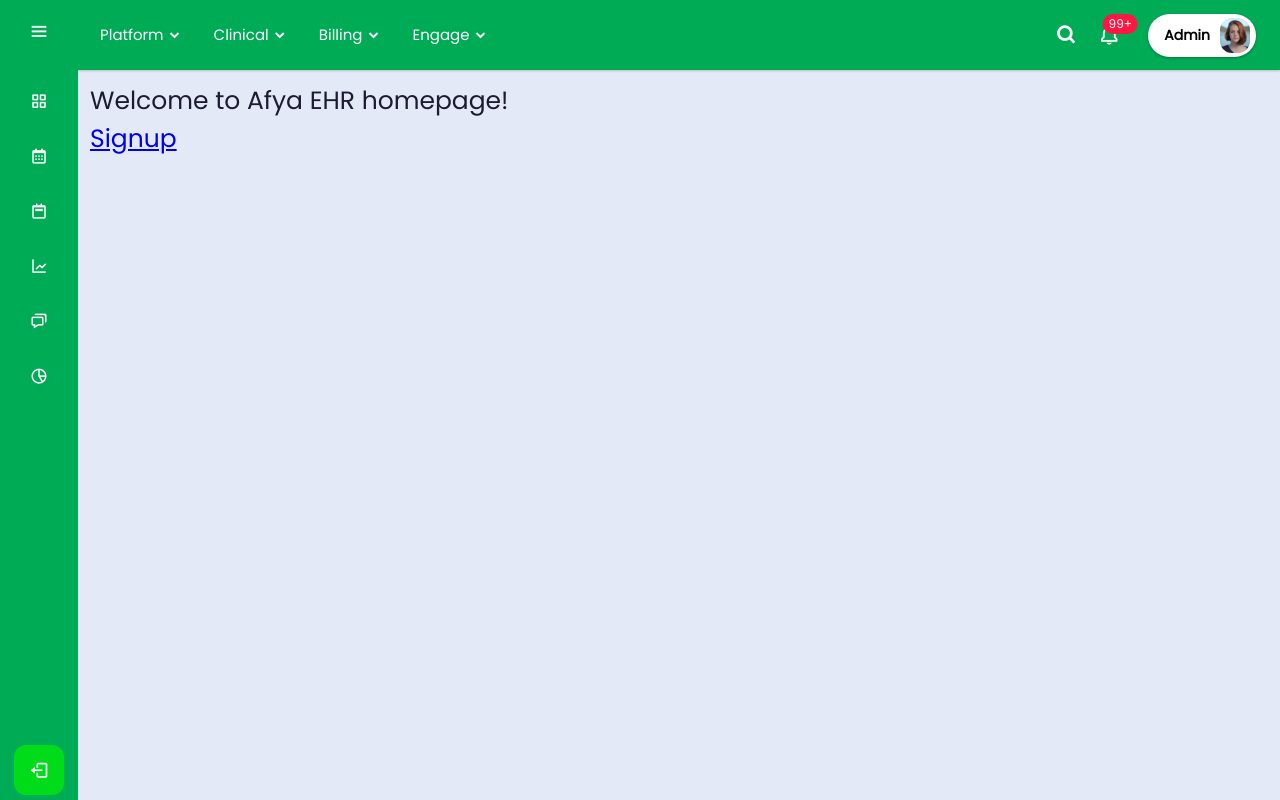
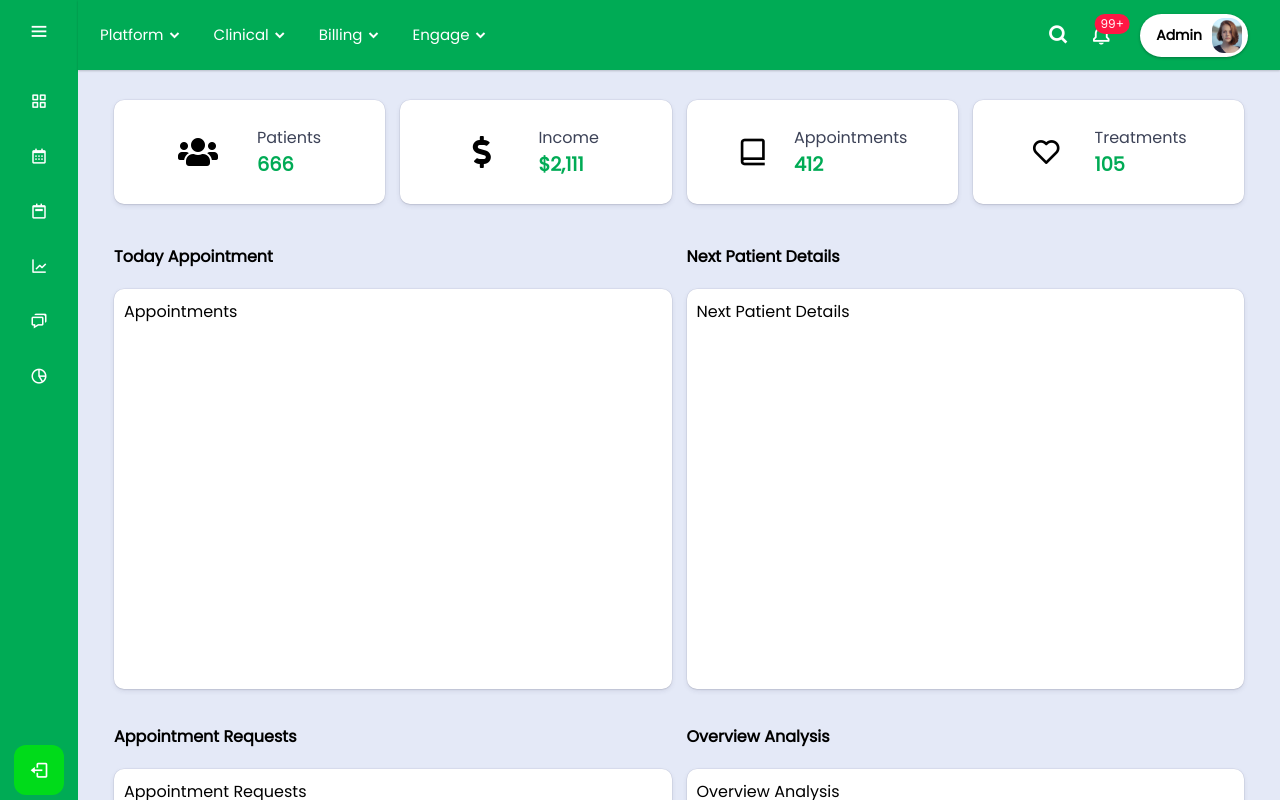
Before and after one commit to allistermugaisi/ehr-client, a React (Create React App) app: page / in a window 1280 px wide. Built offline with nearby package versions, Linux system fonts and the light colour scheme.

Commit message:
performed code-splitting, added ui elements

```diff
--- a/src/components/app/Landing.css
+++ b/src/components/app/Landing.css
@@ -79,11 +79,12 @@
 	background: #fff;
 	line-height: 35px;
 	text-align: center;
-	box-shadow: 0 5px 10px rgba(0, 0, 0, 0.2);
 	transition: 0s;
 	opacity: 0;
 	pointer-events: none;
 	display: block;
+	box-shadow: 0px 0px 0px 0.5px rgba(50, 50, 93, 0.1),
+		0px 2px 5px 0px rgba(50, 50, 93, 0.1), 0px 1px 1.5px 0px rgba(0, 0, 0, 0.07);
 }
 .sidebar.active ul li .tooltip {
 	display: none;
@@ -227,6 +228,7 @@
 	height: 100%;
 	width: calc(100% - 78px);
 	left: 78px;
+	overflow-y: auto;
 	background: #e4e9f7;
 	box-shadow: 0 5px 10px rgba(0, 0, 0, 0.2px);
 	transition: all 0.5s ease;
@@ -248,22 +250,31 @@
 /* Navbar navigation */
 nav {
 	top: 0;
-	left: 0;
-	width: 100%;
+	width: calc(100% - 78px);
 	height: 100%;
 	height: 70px;
+	position: fixed;
 	background: #00ab55;
 	box-shadow: 0 1px 2px rgba(0, 0, 0, 0.2);
-	z-index: 99;
+	z-index: 1200;
 }
-nav .navbar {
+.nav .navbar {
 	height: 100%;
-	max-width: calc(100% - 1rem);
-	width: 100%;
+	width: 98%;
 	display: flex;
 	align-items: center;
 	justify-content: space-between;
 	padding: 0 0.5rem;
+	transition: width 0.5s ease;
+}
+.nav.active .navbar {
+	height: 100%;
+	width: calc(100% - 180px);
+	display: flex;
+	align-items: center;
+	justify-content: space-between;
+	padding: 0 0.5rem;
+	transition: width 0.5s ease;
 }
 .navbar .logo a {
 	font-size: 30px;
--- a/src/components/app/Landing.js
+++ b/src/components/app/Landing.js
@@ -25,6 +25,7 @@
 			<div className="home_content">
 				<Navbar
 					dropdownRef={dropdownRef}
+					sidebar={toggled}
 					searchToggled={searchToggled}
 					handleSearchToggle={handleSearchToggle}
 					isActive={isActive}
--- a/src/components/app/Navbar.js
+++ b/src/components/app/Navbar.js
@@ -8,11 +8,12 @@
 	searchToggled,
 	handleSearchToggle,
 	onClick,
+	sidebar,
 	isActive,
 }) => {
 	return (
 		<>
-			<nav>
+			<nav className={sidebar ? 'nav active' : 'nav'}>
 				<div className={searchToggled ? 'navbar showInput' : 'navbar'}>
 					<div className="nav-links">
 						<ul className="links">
@@ -20,9 +21,6 @@
 								<Link to="#">Platform</Link>
 								<i className="bx bxs-chevron-down js-arrow arrow"></i>
 								<ul className="js-sub-menu sub-menu">
-									<li>
-										<Link to="/dashboard">Dashboard</Link>
-									</li>
 									<li>
 										<Link to="/patients">Patients</Link>
 									</li>
--- a/src/components/app/Routes.js
+++ b/src/components/app/Routes.js
@@ -9,7 +9,6 @@
 	Messages,
 	Reports,
 	// Platform components
-	Dashboard,
 	Patients,
 	Calendar,
 	Documents,
@@ -72,11 +71,6 @@
 		content: () => <Reports />,
 	},
 	// Platform routes
-	{
-		path: `/dashboard`,
-		exact: false,
-		content: () => <Dashboard />,
-	},
 	{
 		path: `/patients`,
 		exact: false,
--- a/src/components/pages/Dashboard.js
+++ /dev/null
@@ -1,7 +0,0 @@
-import React from 'react';
-
-const Dashboard = () => {
-	return <div className="text">Dashboard</div>;
-};
-
-export default Dashboard;
--- a/src/components/pages/Home.js
+++ b/src/components/pages/Home.js
@@ -1,12 +1,61 @@
 import React from 'react';
-import { Link } from 'react-router-dom';
+// import { Link } from 'react-router-dom';
+import './css/Home.css';
 
 const Home = () => {
 	return (
 		<div>
-			<div className="text">
-				Welcome to Afya EHR homepage!
-				<br /> <Link to="/auth/signin">Signup</Link>
+			<div className="home_container">
+				<div className="home_cards">
+					<div className="home-card-detail">
+						<i className="fas fa-users"></i>
+						<div className="home-card-inner">
+							<span>Patients</span>
+							<p>666</p>
+						</div>
+					</div>
+					<div className="home-card-detail">
+						<i className="fas fa-dollar-sign"></i>
+						<div className="home-card-inner">
+							<span>Income</span>
+							<p>$2,111</p>
+						</div>
+					</div>
+					<div className="home-card-detail">
+						<i className="bx bx-book-alt"></i>
+						<div className="home-card-inner">
+							<span>Appointments</span>
+							<p>412</p>
+						</div>
+					</div>
+					<div className="home-card-detail">
+						<i className="bx bx-heart"></i>
+						<div className="home-card-inner">
+							<span>Treatments</span>
+							<p>105</p>
+						</div>
+					</div>
+				</div>
+				<div className="home_info">
+					<div className="home_card_info">
+						<h4>Today Appointment</h4>
+						<div className="home_appointments">Appointments</div>
+					</div>
+					<div className="home_card_info">
+						<h4>Next Patient Details</h4>
+						<div className="home_patient_next">Next Patient Details</div>
+					</div>
+					<div className="home_card_info">
+						<h4>Appointment Requests</h4>
+						<div className="home_request_appointments">
+							Appointment Requests
+						</div>
+					</div>
+					<div className="home_card_info">
+						<h4>Overview Analysis</h4>
+						<div className="home_analytics">Overview Analysis</div>
+					</div>
+				</div>
 			</div>
 		</div>
 	);
--- a/src/components/pages/PerfomanceDashboard.js
+++ b/src/components/pages/PerformanceDashboard.js
@@ -1,7 +1,7 @@
 import React from 'react';
 
-const PerfomanceDashboard = () => {
+const PerformanceDashboard = () => {
 	return <div className="text">Performance Dashboard</div>;
 };
 
-export default PerfomanceDashboard;
+export default PerformanceDashboard;
--- /dev/null
+++ b/src/components/pages/css/Home.css
@@ -0,0 +1,89 @@
+.home_container {
+	margin-top: 70px;
+	padding: 20px 1rem;
+}
+.home_cards {
+	display: grid;
+	grid-template-columns: repeat(4, 1fr);
+	gap: 15px;
+	padding: 10px 0;
+	transition: 350ms;
+	margin: 0 20px;
+}
+.home-card-detail {
+	display: flex;
+	justify-content: space-evenly;
+	align-items: center;
+	padding: 25px;
+	border-radius: 10px;
+	background: #ffffff;
+	transition: box-shadow 300ms cubic-bezier(0.4, 0, 0.2, 1) 0ms;
+	box-shadow: 0px 0px 0px 0.5px rgba(50, 50, 93, 0.1),
+		0px 2px 5px 0px rgba(50, 50, 93, 0.1), 0px 1px 1.5px 0px rgba(0, 0, 0, 0.07);
+}
+.home-card-detail > i {
+	font-size: 2rem;
+}
+.home-card-inner {
+	display: flex;
+	flex-direction: column;
+}
+.home-card-inner > span {
+	color: #3c4257;
+}
+.home-card-inner > p {
+	color: #00ab55;
+	font-size: 1.2rem;
+	font-weight: 600;
+}
+
+/* Home info */
+.home_info {
+	display: grid;
+	grid-template-columns: repeat(2, 1fr);
+	gap: 15px;
+	padding: 10px 0;
+	transition: 350ms;
+	margin: 20px 20px;
+}
+
+.home_appointments {
+	margin: 20px 0;
+	padding: 10px;
+	min-height: 400px;
+	border-radius: 10px;
+	background: #ffffff;
+	transition: box-shadow 300ms cubic-bezier(0.4, 0, 0.2, 1) 0ms;
+	box-shadow: 0px 0px 0px 0.5px rgba(50, 50, 93, 0.1),
+		0px 2px 5px 0px rgba(50, 50, 93, 0.1), 0px 1px 1.5px 0px rgba(0, 0, 0, 0.07);
+}
+.home_patient_next {
+	margin: 20px 0;
+	padding: 10px;
+	min-height: 400px;
+	border-radius: 10px;
+	background: #ffffff;
+	transition: box-shadow 300ms cubic-bezier(0.4, 0, 0.2, 1) 0ms;
+	box-shadow: 0px 0px 0px 0.5px rgba(50, 50, 93, 0.1),
+		0px 2px 5px 0px rgba(50, 50, 93, 0.1), 0px 1px 1.5px 0px rgba(0, 0, 0, 0.07);
+}
+.home_request_appointments {
+	margin: 20px 0;
+	padding: 10px;
+	min-height: 400px;
+	border-radius: 10px;
+	background: #ffffff;
+	transition: box-shadow 300ms cubic-bezier(0.4, 0, 0.2, 1) 0ms;
+	box-shadow: 0px 0px 0px 0.5px rgba(50, 50, 93, 0.1),
+		0px 2px 5px 0px rgba(50, 50, 93, 0.1), 0px 1px 1.5px 0px rgba(0, 0, 0, 0.07);
+}
+.home_analytics {
+	margin: 20px 0;
+	padding: 10px;
+	min-height: 400px;
+	border-radius: 10px;
+	background: #ffffff;
+	transition: box-shadow 300ms cubic-bezier(0.4, 0, 0.2, 1) 0ms;
+	box-shadow: 0px 0px 0px 0.5px rgba(50, 50, 93, 0.1),
+		0px 2px 5px 0px rgba(50, 50, 93, 0.1), 0px 1px 1.5px 0px rgba(0, 0, 0, 0.07);
+}
--- a/src/components/pages/index.js
+++ b/src/components/pages/index.js
@@ -1,41 +1,54 @@
+import { lazy } from 'react';
+
+// Perform code-Splitting to load components on demand
+
 // Sidebar components
-export { default as Home } from './Home';
-export { default as Schedule } from './Schedule';
-export { default as Tasks } from './Tasks';
-export { default as Charts } from './Charts';
-export { default as Messages } from './Messages';
-export { default as Reports } from './Reports';
+export const Home = lazy(() => import('./Home'));
+export const Schedule = lazy(() => import('./Schedule'));
+export const Tasks = lazy(() => import('./Tasks'));
+export const Charts = lazy(() => import('./Charts'));
+export const Messages = lazy(() => import('./Messages'));
+export const Reports = lazy(() => import('./Reports'));
 
 // Platform components
-export { default as Dashboard } from './Dashboard';
-export { default as Patients } from './Patients';
-export { default as Calendar } from './Calendar';
-export { default as Documents } from './Documents';
-export { default as PatientCommunications } from './PatientCommunications';
+export const Patients = lazy(() => import('./Patients'));
+export const Calendar = lazy(() => import('./Calendar'));
+export const Documents = lazy(() => import('./Documents'));
+export const PatientCommunications = lazy(() =>
+	import('./PatientCommunications')
+);
 
 // Clinical
-export { default as ClinicalTasks } from './ClinicalTasks';
-export { default as ERxRequests } from './ERxRequests';
-export { default as Labs } from './Labs';
-export { default as Notes } from './Notes';
+export const ClinicalTasks = lazy(() => import('./ClinicalTasks'));
+export const ERxRequests = lazy(() => import('./ERxRequests'));
+export const Labs = lazy(() => import('./Labs'));
+export const Notes = lazy(() => import('./Notes'));
 
 // Clinical & More
-export { default as Referrals } from './Referrals';
-export { default as SuperBills } from './SuperBills';
-export { default as ClinicalReports } from './ClinicalReports';
-export { default as MedicaidInteroperability } from './MedicaidInteroperability';
-export { default as MedicareInteroperability } from './MedicareInteroperability';
-export { default as QualityMeasure } from './QualityMeasure';
+export const Referrals = lazy(() => import('./Referrals'));
+export const SuperBills = lazy(() => import('./SuperBills'));
+export const ClinicalReports = lazy(() => import('./ClinicalReports'));
+export const MedicaidInteroperability = lazy(() =>
+	import('./MedicaidInteroperability')
+);
+export const MedicareInteroperability = lazy(() =>
+	import('./MedicareInteroperability')
+);
+export const QualityMeasure = lazy(() => import('./QualityMeasure'));
 
 // Billing components
-export { default as Charges } from './Charges';
-export { default as InsuranceCollections } from './InsuranceCollections';
-export { default as PatientCollections } from './PatientCollections';
-export { default as Analytics } from './Analytics';
+export const Charges = lazy(() => import('./Charges'));
+export const InsuranceCollections = lazy(() =>
+	import('./InsuranceCollections')
+);
+export const PatientCollections = lazy(() => import('./PatientCollections'));
+export const Analytics = lazy(() => import('./Analytics'));
 
 // Engage components
-export { default as PerformanceDashboard } from './PerfomanceDashboard';
-export { default as Surveys } from './Surveys';
-export { default as OnlinePresence } from './OnlinePresence';
-export { default as PatientBroadcast } from './PatientBroadcast';
-export { default as PatientIntake } from './PatientIntake';
+export const PerformanceDashboard = lazy(() =>
+	import('./PerformanceDashboard')
+);
+export const Surveys = lazy(() => import('./Surveys'));
+export const OnlinePresence = lazy(() => import('./OnlinePresence'));
+export const PatientBroadcast = lazy(() => import('./PatientBroadcast'));
+export const PatientIntake = lazy(() => import('./PatientIntake'));
--- a/src/index.css
+++ b/src/index.css
@@ -14,3 +14,12 @@
 	width: 100%;
 	overflow: hidden;
 }
+
+.wait-for-loading > i {
+	position: fixed;
+	top: 40%;
+	left: 45%;
+	opacity: 0.7;
+	z-index: 5000;
+	color: #00ab55;
+}
```
